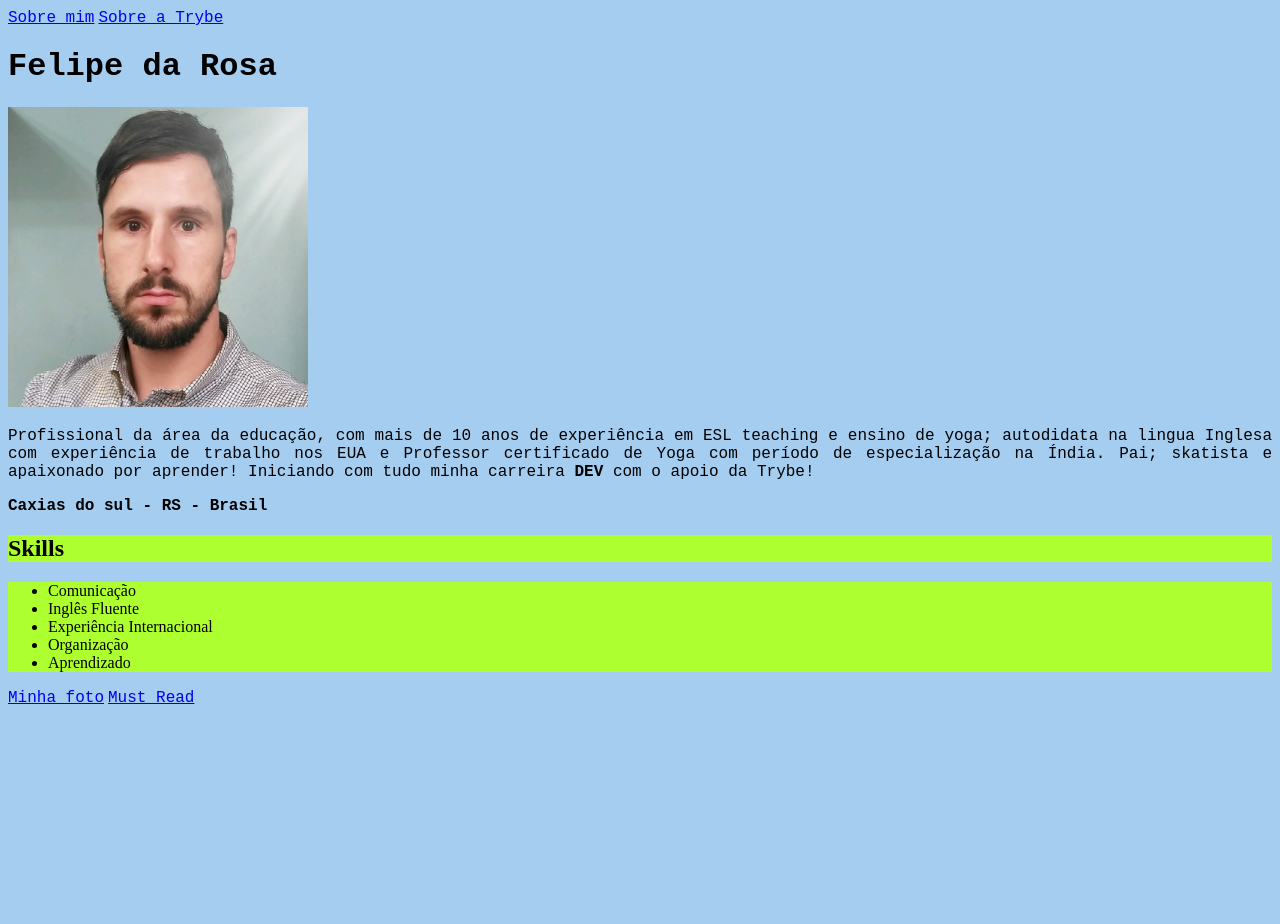
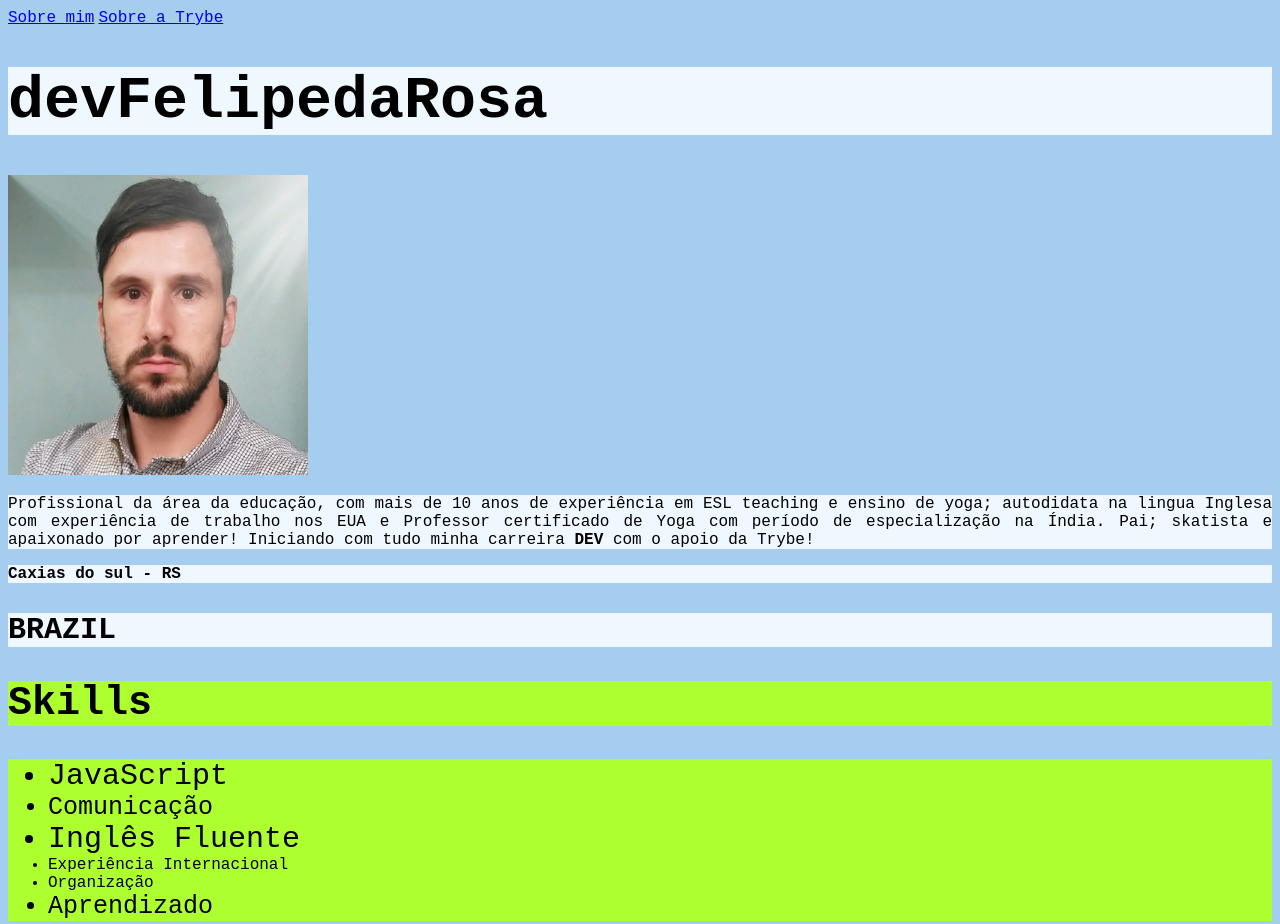
Before and after one commit to devFelipedaRosa/devFelipedaRosa.github.io, a plain HTML site: page index.html in a window 1280 px wide. Shown: the top 924 px of the page. Before the commit the page ends 800 px from the top, so only its background shows below. Drawn offline with Linux system fonts and the light colour scheme.

Commit message:
ajustes-fontes-cores-estilos

```diff
--- a/index.html
+++ b/index.html
@@ -16,12 +16,19 @@
 
     h1{
       font-family: 'Courier New', Courier, monospace;
+      font-size: 60px;
+      background-color: aliceblue;
 
+    }
+
+    h2{
+      font-size: 40px;
     }
 
     p{
       font-family: 'Courier New', Courier, monospace;
       text-align: justify;
+      background-color: aliceblue;
 
     }
 
@@ -35,9 +42,23 @@
 
     .apple-green{
       background-color:greenyellow;
+      font-family: 'Courier New', Courier, monospace;
     }
 
-  </style>
+    .skill-1{
+      font-size: 30px;
+    }
+
+    .skill-2{
+      font-size: 25px;
+    }
+
+    .brasil{
+
+      font-size: 30px;
+    }
+
+     </style>
 
 </head>
 
@@ -47,23 +68,29 @@
 
   <a href="https://www.betrybe.com/" target="_blank">Sobre a Trybe</a>
 
-  <h1>Felipe da Rosa</h1>
+  <h1>devFelipedaRosa</h1>
 
   <img src="eu.jpeg" width="300px" alt="Rapaz bonito e sério" id="foto">
 
   <p> Profissional da área da educação, com mais de 10 anos de experiência em ESL teaching e ensino de yoga; autodidata na lingua Inglesa com experiência de trabalho nos EUA e Professor certificado de Yoga com período de especialização na Índia. Pai; skatista e apaixonado por aprender! Iniciando com tudo minha carreira <strong>DEV</strong> com o apoio da Trybe!</p>
 
-  <p> <strong>Caxias do sul - RS - Brasil</strong></p>
+  <p> <strong>Caxias do sul - RS</strong></p>
+
+
+    <p class="brasil"> <strong>BRAZIL</strong></p>
+
+
 
   <h2 class="apple-green">Skills</h2>
 
   <ul class="apple-green">
 
-    <li>Comunicação</li>
-    <li>Inglês Fluente</li>
+    <li class="skill-1">JavaScript</li>
+    <li class="skill-2">Comunicação</li>
+    <li class="skill-1">Inglês Fluente</li>
     <li>Experiência Internacional</li>
     <li>Organização</li>
-    <li>Aprendizado</li>
+    <li class="skill-2">Aprendizado</li>
 
   </ul>
 
```
